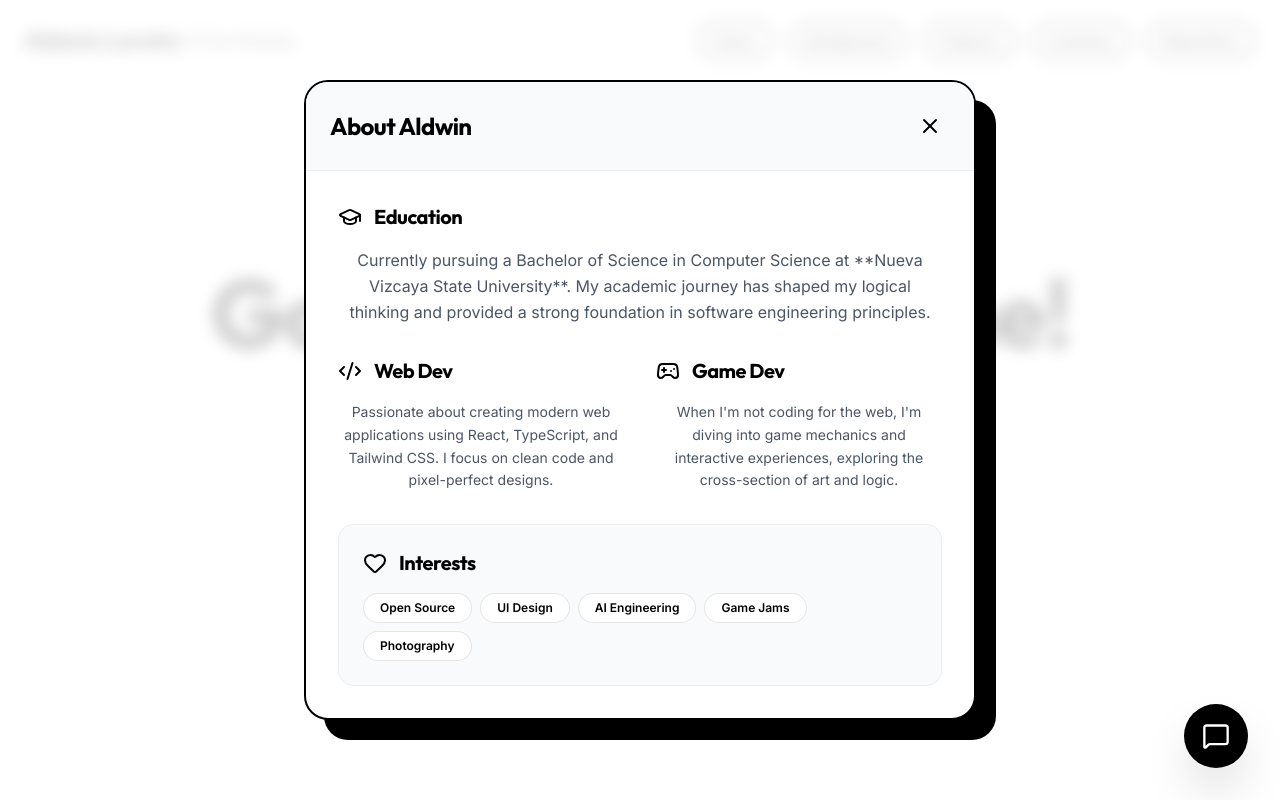
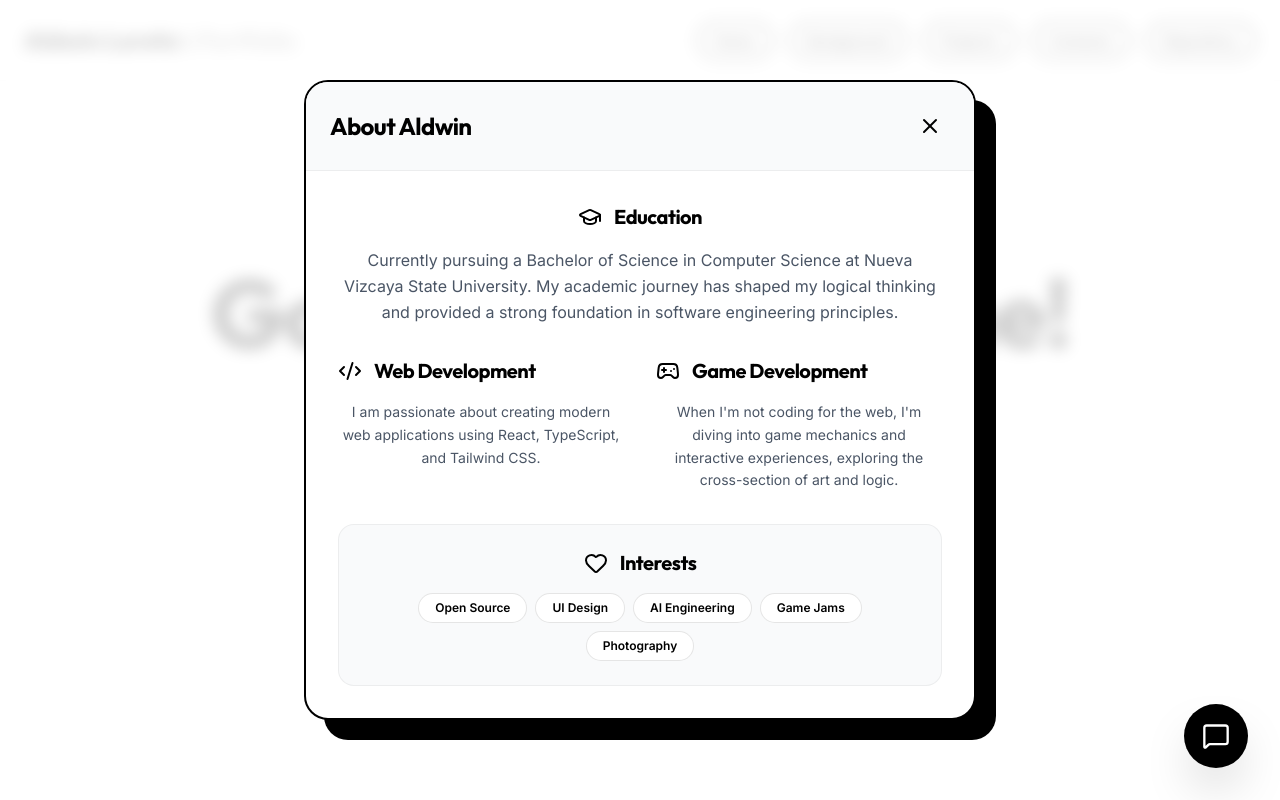
Before and after one commit to iHoshiii/Aldwin-Portfolio, a React app: page / in a window 1280 px wide. Both pictures are taken after a click on the button "More About me". Shown: the top 800 px of the page. Built offline with nearby package versions, Linux system fonts and the light colour scheme; the HTML template or start-up script is replaced by a standard one.

Commit message:
centering

```diff
--- a/src/components/Home.tsx
+++ b/src/components/Home.tsx
@@ -72,13 +72,13 @@ const Home: React.FC = () => {
 
                             {/* Modal Content */}
                             <div className="p-8 overflow-y-auto space-y-8">
-                                <section>
-                                    <div className="flex items-center gap-3 mb-4 text-black">
+                                <section className="text-center">
+                                    <div className="flex items-center justify-center gap-3 mb-4 text-black">
                                         <GraduationCap size={24} />
                                         <h3 className="text-xl font-bold">Education</h3>
                                     </div>
                                     <p className="text-gray-600 leading-relaxed">
-                                        Currently pursuing a Bachelor of Science in Computer Science at **Nueva Vizcaya State University**.
+                                        Currently pursuing a Bachelor of Science in Computer Science at Nueva Vizcaya State University.
                                         My academic journey has shaped my logical thinking and provided a strong foundation in software engineering principles.
                                     </p>
                                 </section>
@@ -87,16 +87,16 @@ const Home: React.FC = () => {
                                     <section>
                                         <div className="flex items-center gap-3 mb-4 text-black">
                                             <Code2 size={24} />
-                                            <h3 className="text-xl font-bold">Web Dev</h3>
+                                            <h3 className="text-xl font-bold">Web Development</h3>
                                         </div>
                                         <p className="text-gray-600 text-sm leading-relaxed">
-                                            Passionate about creating modern web applications using React, TypeScript, and Tailwind CSS. I focus on clean code and pixel-perfect designs.
+                                            I am passionate about creating modern web applications using React, TypeScript, and Tailwind CSS.
                                         </p>
                                     </section>
                                     <section>
                                         <div className="flex items-center gap-3 mb-4 text-black">
                                             <Gamepad2 size={24} />
-                                            <h3 className="text-xl font-bold">Game Dev</h3>
+                                            <h3 className="text-xl font-bold">Game Development</h3>
                                         </div>
                                         <p className="text-gray-600 text-sm leading-relaxed">
                                             When I'm not coding for the web, I'm diving into game mechanics and interactive experiences, exploring the cross-section of art and logic.
@@ -104,12 +104,12 @@ const Home: React.FC = () => {
                                     </section>
                                 </div>
 
-                                <section className="p-6 bg-gray-50 rounded-2xl border border-black/5">
-                                    <div className="flex items-center gap-3 mb-4 text-black">
+                                <section className="p-6 bg-gray-50 rounded-2xl border border-black/5 text-center">
+                                    <div className="flex items-center justify-center gap-3 mb-4 text-black">
                                         <Heart size={24} />
                                         <h3 className="text-xl font-bold">Interests</h3>
                                     </div>
-                                    <div className="flex flex-wrap gap-2">
+                                    <div className="flex flex-wrap justify-center gap-2">
                                         {['Open Source', 'UI Design', 'AI Engineering', 'Game Jams', 'Photography'].map((item) => (
                                             <span key={item} className="px-4 py-1.5 border border-black/10 rounded-full text-xs font-semibold text-black bg-white">
                                                 {item}
```
